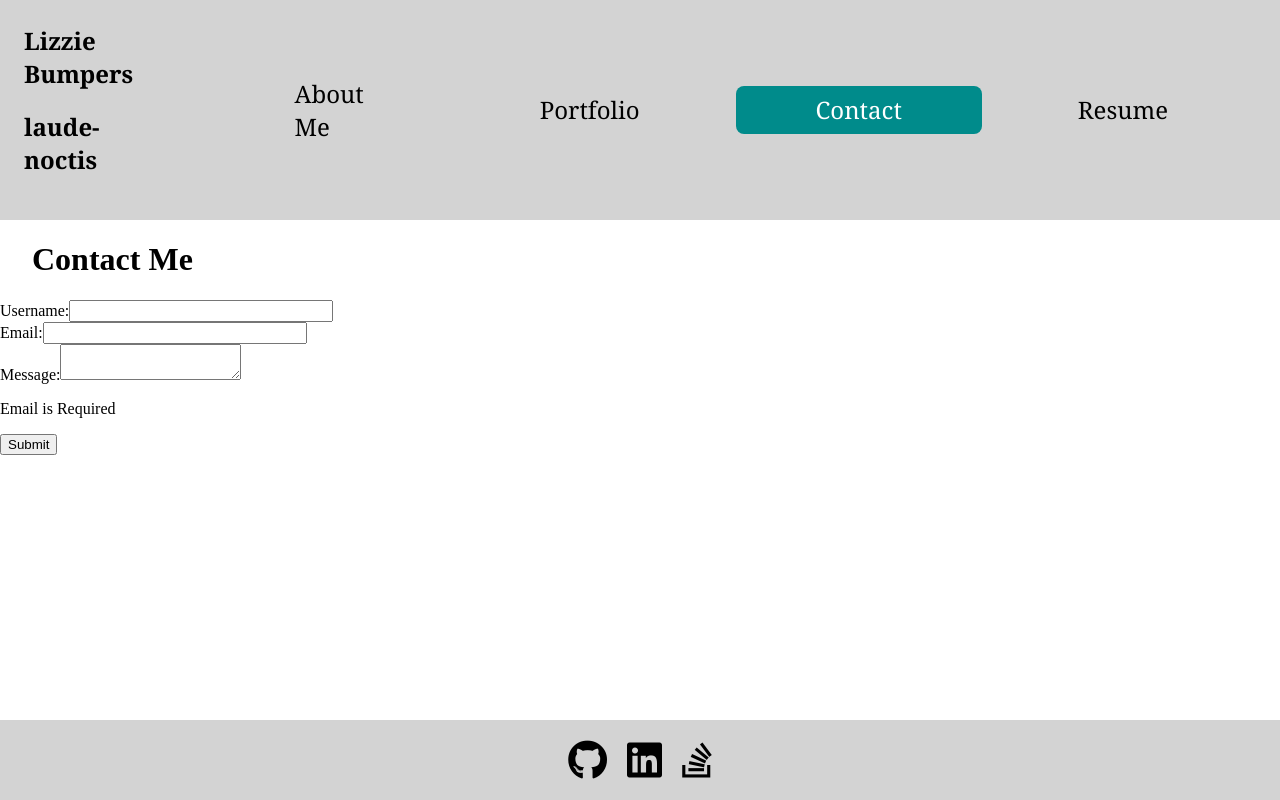
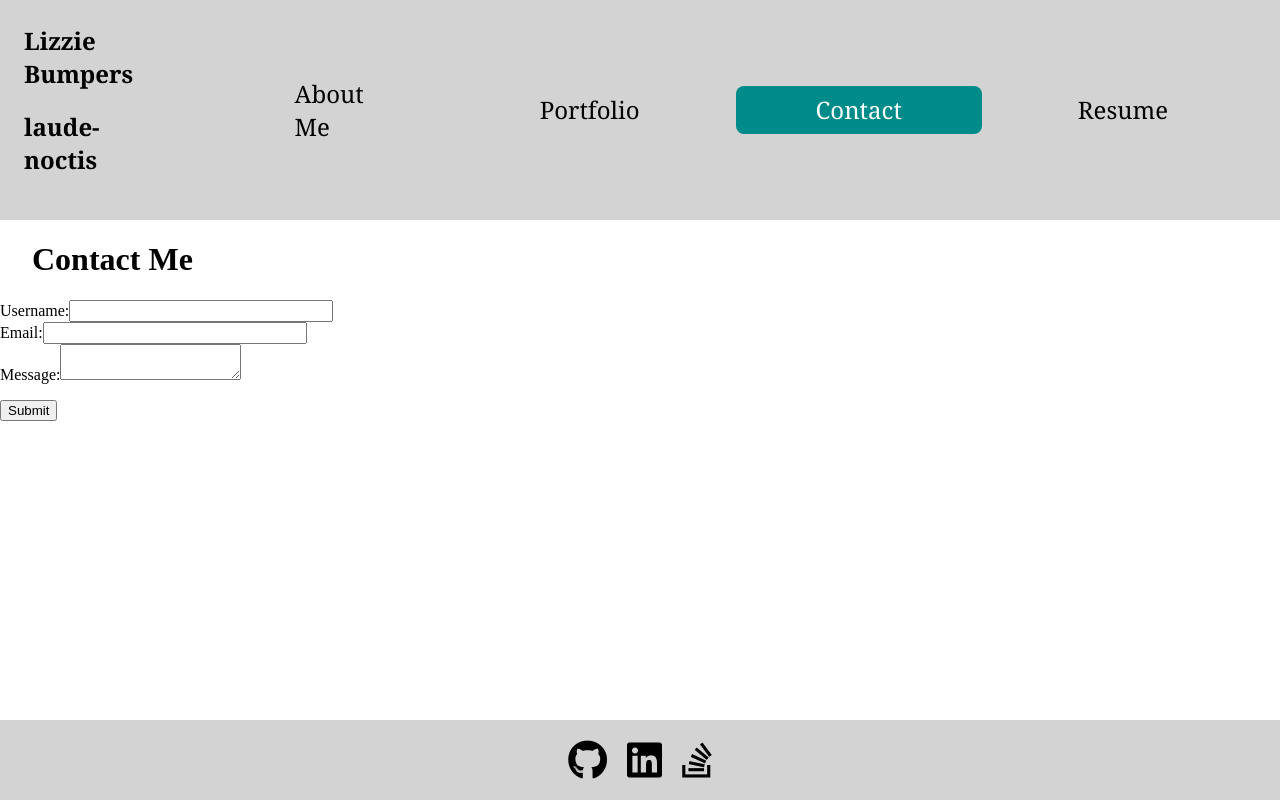
Before and after one commit to laude-noctis/lost-colony, a React (Vite) app in the folder vite-project/: page /contact in a window 1280 px wide. Built offline with nearby package versions, Linux system fonts and the light colour scheme.

Commit message:
fixed typos/errers

```diff
--- a/vite-project/src/pages/ContactPage.jsx
+++ b/vite-project/src/pages/ContactPage.jsx
@@ -3,22 +3,22 @@ import React, { useEffect, useState } from 'react';
 
 export const ContactPage = () => {
     const [email, setEmail] = useState('');
-    const [message, setMessage] = useState('false');
+    const [message, setMessage] = useState('');
 
     useEffect(() => {
-        const message = (email) => {
-            const emailRegex = /^([a-z0-9_\.-]+)@([\da-z\.-]+)\.([a-z\.]{2,6})$/
-            return emailRegex.test(email)
+        const validateEmail = (email) => {
+            const emailRegex = /^([a-z0-9_\.-]+)@([\da-z\.-]+)\.(com|net|org|edu|gov)$/;
+            return emailRegex.test(email);
         };
 
         if (email.trim() === '') {
-            setMessage('Email is Required')
-        } else if (!!message(email)) {
-            setMessage('Please enter a valid email')
+            setMessage('');
+        } else if (!validateEmail(email)) {
+            setMessage('Please enter a valid email');
         } else {
-            setMessage('')
+            setMessage('');
         }
-    }, [email])
+    }, [email]);
 
     return (
         <div>
```
